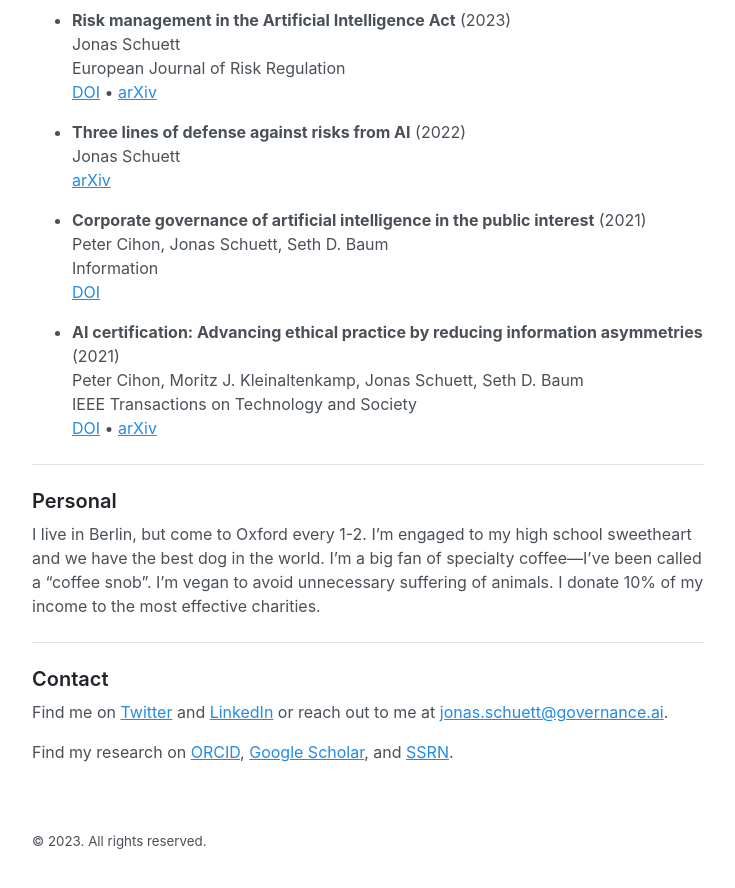
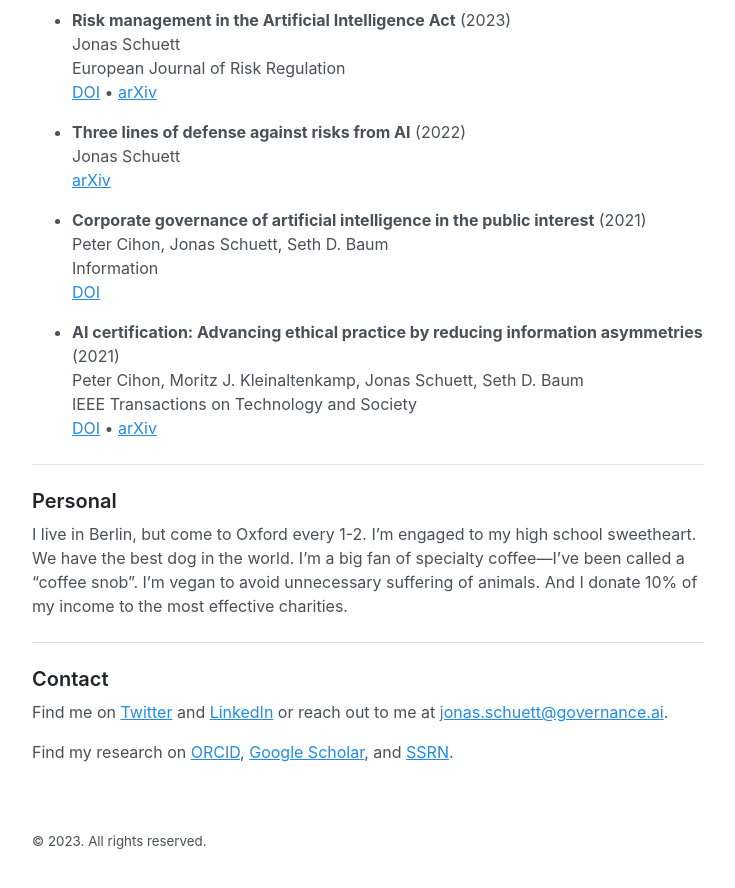
Before and after one commit to jonasschuett/jonasschuett.github.io, a Jekyll site: the page built from _posts/2020-04-04-introduction.md, in a window 1280 px wide and 900 px high, scrolled down 2552 px. Shown: the top 888 px of the window, without its empty margins (272-1007 px from the left). Built offline with Jekyll 4.4.1, drawn with Linux system fonts in a browser that asks for light colours.

```diff
--- a/_posts/2020-04-04-introduction.md
+++ b/_posts/2020-04-04-introduction.md
@@ -86,7 +86,7 @@ IEEE Transactions on Technology and Society <br>
 
 ### Personal
 
-I live in Berlin, but come to Oxford every 1-2. I’m engaged to my high school sweetheart and we have the best dog in the world. I’m a big fan of specialty coffee---I've been called a "coffee snob". I’m vegan to avoid unnecessary suffering of animals. I donate 10% of my income to the most effective charities.
+I live in Berlin, but come to Oxford every 1-2. I’m engaged to my high school sweetheart. We have the best dog in the world. I’m a big fan of specialty coffee---I've been called a "coffee snob". I’m vegan to avoid unnecessary suffering of animals. And I donate 10% of my income to the most effective charities.
 
 ---
 
```
